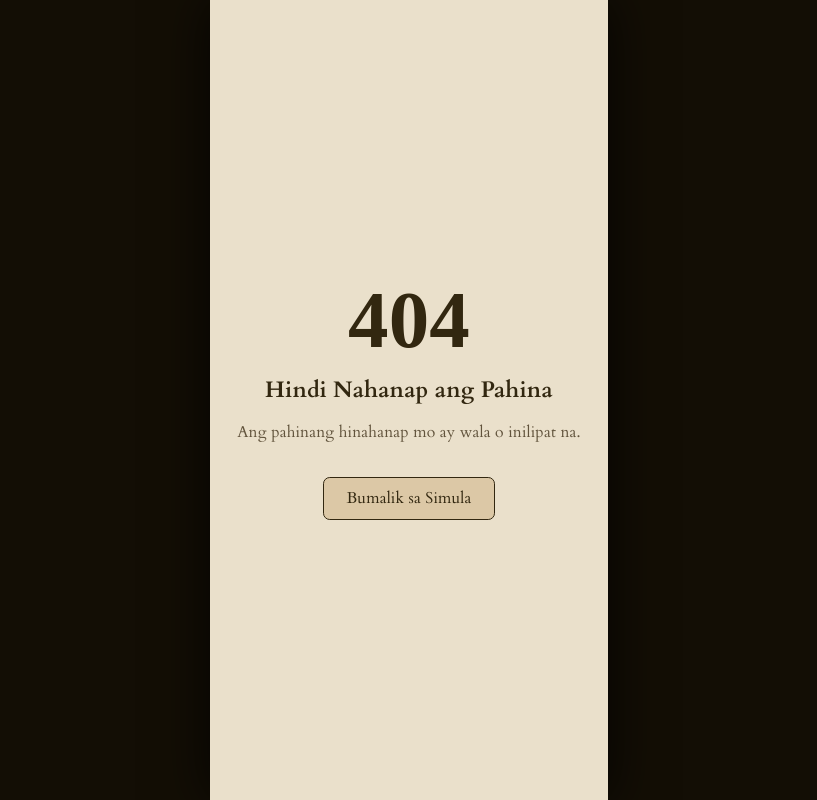
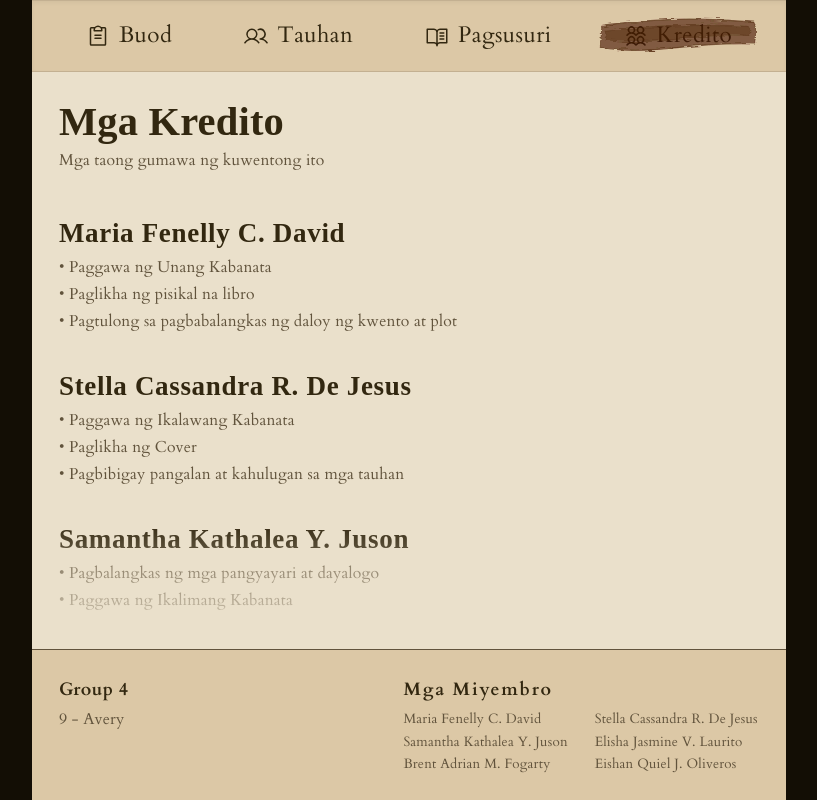
Before and after one commit to D4RKMTR0/group4-story, a React (Vite) app: page /kredito in a window 1280 px wide. Before the commit this address had no page. Shown: the whole page, without its empty margins (231-1048 px from the left). Built offline with nearby package versions, Linux system fonts and the light colour scheme; a web font is replaced by a local one.

Commit message:
feat: add analysis, credits page, and update footer members

```diff
--- a/src/components/Footer.tsx
+++ b/src/components/Footer.tsx
@@ -1,17 +1,15 @@
-// src/components/Footer.tsx
-import { Fragment } from 'react';
-
 interface Member {
   name: string;
-  contribution: string;
 }
 
 export default function Footer() {
   const members: Member[] = [
-    { name: 'Lorem Ipsum', contribution: 'Sit Dolor' },
-    { name: 'Amet Consectetur', contribution: 'Adipiscing Elit' },
-    { name: 'Tempor Incididunt', contribution: 'Labore Magna' },
-    { name: 'Aliqua Enim', contribution: 'Minim Veniam' },
+    { name: 'Maria Fenelly C. David' },
+    { name: 'Stella Cassandra R. De Jesus' },
+    { name: 'Samantha Kathalea Y. Juson' },
+    { name: 'Elisha Jasmine V. Laurito' },
+    { name: 'Brent Adrian M. Fogarty' },
+    { name: 'Eishan Quiel J. Oliveros' },
   ];
 
   return (
@@ -28,12 +26,11 @@ export default function Footer() {
           <p className="text-md font-display font-bold tracking-widest text-(--text)">
             Mga Miyembro
           </p>
-          <ul className="grid grid-cols-[auto_auto] justify-start gap-x-2 gap-y-1 text-xs">
-            {members.map(({ name, contribution }) => (
-              <Fragment key={name}>
-                <span className="text-(--text-muted)">{name}</span>
-                <span className="text-(--text-dim)">— {contribution}</span>
-              </Fragment>
+          <ul className="grid grid-cols-2 gap-x-6 gap-y-1 text-xs">
+            {members.map(({ name }) => (
+              <li key={name} className="text-(--text-muted)">
+                {name}
+              </li>
             ))}
           </ul>
         </div>
--- a/src/components/Navbar.tsx
+++ b/src/components/Navbar.tsx
@@ -4,6 +4,7 @@ import {
   ClipboardTextIcon,
   UsersIcon,
   BookOpenTextIcon,
+  UsersFourIcon,
 } from '@phosphor-icons/react';
 
 export default function Navbar(): React.JSX.Element {
@@ -35,6 +36,14 @@ export default function Navbar(): React.JSX.Element {
         onHoverStart={() => setHoveredPath('/pagsusuri')}
         onHoverEnd={() => setHoveredPath(null)}
       />
+      <NavItem
+        to="/kredito"
+        content="Kredito"
+        icon={UsersFourIcon}
+        hoveredPath={hoveredPath}
+        onHoverStart={() => setHoveredPath('/kredito')}
+        onHoverEnd={() => setHoveredPath(null)}
+      />
     </nav>
   );
 }
--- /dev/null
+++ b/src/pages/Kredito.tsx
@@ -0,0 +1,85 @@
+import { useContext, useEffect } from 'react';
+import { ScrollThresholdContext } from '../layouts/AppLayout';
+
+function Kredito() {
+  const { setTopThreshold } = useContext(ScrollThresholdContext);
+
+  useEffect(() => {
+    setTopThreshold(15);
+  }, [setTopThreshold]);
+
+  const contributors = [
+    {
+      name: 'Maria Fenelly C. David',
+      roles: [
+        'Paggawa ng Unang Kabanata',
+        'Paglikha ng pisikal na libro',
+        'Pagtulong sa pagbabalangkas ng daloy ng kwento at plot',
+      ],
+    },
+    {
+      name: 'Stella Cassandra R. De Jesus',
+      roles: [
+        'Paggawa ng Ikalawang Kabanata',
+        'Paglikha ng Cover',
+        'Pagbibigay pangalan at kahulugan sa mga tauhan',
+      ],
+    },
+    {
+      name: 'Samantha Kathalea Y. Juson',
+      roles: [
+        'Pagbalangkas ng mga pangyayari at dayalogo',
+        'Paggawa ng Ikalimang Kabanata',
+      ],
+    },
+    {
+      name: 'Elisha Jasmine V. Laurito',
+      roles: [
+        'Paggawa ng Ikaapat na Kabanata',
+        'Pagbalangkas ng daloy ng kuwento at plot',
+        'Pagtulong sa Cover',
+      ],
+    },
+    {
+      name: 'Brent Adrian M. Fogarty',
+      roles: [
+        'Paglikha ng digital website para sa Buod, Paliwanag, Pagsusuri, at mga Kontribusyon',
+      ],
+    },
+    {
+      name: 'Eishan Quiel J. Oliveros',
+      roles: [
+        'Paggawa ng Ikatlong Kabanata',
+        'Pagtulong sa Cover',
+      ],
+    },
+  ];
+
+  return (
+    <article className="space-y-10 pb-6 font-display text-base leading-relaxed">
+      <div>
+        <h1 className="font-handwritten text-4xl font-bold text-(--text)">
+          Mga Kredito
+        </h1>
+        <p className="mt-1 text-sm text-(--text-muted)">Mga taong gumawa ng kuwentong ito</p>
+      </div>
+
+      <section className="space-y-8">
+        {contributors.map((person, index) => (
+          <div key={index} className="space-y-1">
+            <h2 className="font-handwritten text-2xl font-bold tracking-wide text-(--text)">
+              {person.name}
+            </h2>
+            <ul className="space-y-1 text-sm text-(--text-muted)">
+              {person.roles.map((role, rIndex) => (
+                <li key={rIndex}>• {role}</li>
+              ))}
+            </ul>
+          </div>
+        ))}
+      </section>
+    </article>
+  );
+}
+
+export default Kredito;
--- /dev/null
+++ b/src/pages/Pagsusuri.tsx
@@ -0,0 +1,126 @@
+import { useContext, useEffect } from 'react';
+import { ScrollThresholdContext } from '../layouts/AppLayout';
+
+function Pagsusuri() {
+  const { setTopThreshold } = useContext(ScrollThresholdContext);
+
+  useEffect(() => {
+    setTopThreshold(15);
+  }, [setTopThreshold]);
+
+  return (
+    <article className="space-y-10 pb-6 font-display text-base leading-relaxed">
+      <div>
+        <h1 className="font-handwritten text-4xl font-bold text-(--text)">
+          Pagsusuri ng Nobela
+        </h1>
+        <p className="mt-1 text-sm text-(--text-muted)">Tema, Tauhan, at Simbolismo</p>
+      </div>
+
+      {/* Main Analysis Sections */}
+      <section className="space-y-6">
+        <div>
+          <h2 className="font-handwritten text-2xl font-bold tracking-wide text-(--text)">
+            1. Kapangyarihan at Katiwalian
+          </h2>
+          <p className="mt-2 text-sm text-(--text-muted)">
+            Ang pangunahing tema ng nobela ay ang kapangyarihan at katiwalian. Ipinakita kung paano maaaring magsimula ang isang mabuting tao sa marangal na layunin ngunit unti-unting maligaw kapag paulit-ulit siyang nakikipagkompromiso.
+          </p>
+          <p className="mt-2 text-sm text-(--text-muted)">
+            Hindi agad naging tiwali si Benny. Nagsimula ito sa maliliit na desisyon: isang pabor, isang pirma, isang pananahimik. Dito nagiging makatotohanan ang nobela sapagkat ipinapakita nitong ang katiwalian ay hindi laging nagsisimula sa isang malaking krimen. Maaari itong magsimula sa isang maliit na pagtalikod sa prinsipyo hanggang sa maging normal na ang mali.
+          </p>
+        </div>
+
+        <div>
+          <h2 className="font-handwritten text-2xl font-bold tracking-wide text-(--text)">
+            2. Ang Liwanag at ang Dilim
+          </h2>
+          <p className="mt-2 text-sm text-(--text-muted)">
+            Sa simula, si Benny ang nagsisilbing liwanag para sa San Isidro. Ngunit habang lumalalim ang kaniyang pakikipag-ugnayan sa sindikato, siya mismo ay nilalamon ng dilim. Sa bandang huli, muli niyang hinanap ang liwanag sa pamamagitan ng pagsasabi ng katotohanan.
+          </p>
+          <blockquote className="my-4 border-l-2 border-(--text-muted) pl-4 italic text-sm text-(--text)">
+            &ldquo;Ang apoy ay hindi lamang ginagamit upang magsunog. Maaari rin itong magsilbing ilaw.&rdquo;
+          </blockquote>
+          <p className="mt-2 text-sm text-(--text-muted)">
+            Ito ay pangako ng paglilingkod; sa wakas, naging kabalintunaan ito nang literal na sunugin ng sindikato ang mga dokumentong naglalaman ng katotohanan.
+          </p>
+        </div>
+
+        <div>
+          <h2 className="font-handwritten text-2xl font-bold tracking-wide text-(--text)">
+            3. Si Benny bilang isang Komplikadong Tauhan
+          </h2>
+          <p className="mt-2 text-sm text-(--text-muted)">
+            Si Benny ay hindi inilalarawan bilang ganap na mabuti o ganap na masama. Siya ay isang tragic character—isang taong may mabuting layunin ngunit gumawa ng masasamang desisyon.
+          </p>
+          <p className="mt-2 text-sm text-(--text-muted)">
+            Ang kaniyang pinakamalaking kahinaan ay ang paniniwalang maaari niyang gamitin ang sistema nang hindi siya tuluyang ginagamit nito. Sa simula, iniisip niyang pansamantala lamang ang kaniyang mga kompromiso. Ngunit habang tumatagal, siya na mismo ang nagiging bahagi ng problemang nais niyang lutasin.
+          </p>
+          <p className="mt-2 text-sm text-(--text-muted)">
+            Gayunpaman, mahalaga ring makita na mayroon siyang kakayahang magsisi at managot. Hindi nito binubura ang kaniyang mga kasalanan, ngunit nagbibigay ito sa karakter ng lalim. Ang tunay na pagbabago niya ay hindi nangyari nang manalo siya sa halalan; nangyari ito nang tanggapin niyang kailangan niyang harapin ang bunga ng kaniyang mga ginawa.
+          </p>
+        </div>
+      </section>
+
+      {/* Simbolismo Section */}
+      <section className="space-y-6 pt-2">
+        <h2 className="font-handwritten text-2xl font-bold tracking-wide text-(--text)">
+          Simbolismo sa Nobela
+        </h2>
+
+        <div className="space-y-6 text-sm text-(--text-muted)">
+          <div>
+            <h3 className="font-bold text-(--text)">Liwanag</h3>
+            <p className="mt-1">
+              Simbolo ng pag-asa, kabutihan, katotohanan, at paninindigan. Sa simula, si Benny ang nagsisilbing liwanag para sa San Isidro, ngunit habang nadadala siya ng kapangyarihan, unti-unti itong nawawala.
+            </p>
+          </div>
+
+          <div>
+            <h3 className="font-bold text-(--text)">Dilim</h3>
+            <p className="mt-1">
+              Simbolo ng katiwalian, kasakiman, lihim, at pagkawala ng prinsipyo. Kumakatawan ito sa sindikato at sa pagbabago ng pagkatao ni Benny.
+            </p>
+          </div>
+
+          <div>
+            <h3 className="font-bold text-(--text)">Apoy</h3>
+            <p className="mt-1">
+              Simbolo ng pakikibaka at pagbabago. Noong kabataan ni Benny, ang apoy ay kumakatawan sa kaniyang tapang na lumaban. Sa huli, ang pagsusunog sa mga dokumento ay nagpapakita na maaaring sirain ang ebidensya, ngunit hindi ang katotohanan.
+            </p>
+          </div>
+
+          <div>
+            <h3 className="font-bold text-(--text)">Katahimikan</h3>
+            <p className="mt-1">
+              Simbolo ng pagwawalang-bahala at pagsang-ayon sa mali. Nang piliing manahimik ni Benny sa harap ng katiwalian, naging bahagi siya ng problemang dati niyang nilalabanan.
+            </p>
+          </div>
+
+          <div>
+            <h3 className="font-bold text-(--text)">EDSA at ang Pagkamatay ni Andoy</h3>
+            <p className="mt-1">
+              Simbolo ng idealismo, sakripisyo, at pangarap para sa bayan. Ang huling habilin ni Andoy na “Ipagpatuloy mo” ay nagsilbing pangako na patuloy na gumabay kay Benny.
+            </p>
+          </div>
+
+          <div>
+            <h3 className="font-bold text-(--text)">Anino</h3>
+            <p className="mt-1">
+              Mga nakatagong puwersa ng katiwalian at mga taong kumikilos sa likod ng kapangyarihan.
+            </p>
+          </div>
+
+          <div>
+            <h3 className="font-bold text-(--text)">Pagbabago ni Benny</h3>
+            <p className="mt-1">
+              Simbolo ng pagbabago ng isang tao: mula sa pagiging idealista, pagkaligaw sa kapangyarihan, hanggang sa pagsisisi at pagtatangkang tubusin ang sarili.
+            </p>
+          </div>
+        </div>
+      </section>
+    </article>
+  );
+}
+
+export default Pagsusuri;
```
Also changed, not shown: src/App.tsx (+7 -1 lines).
